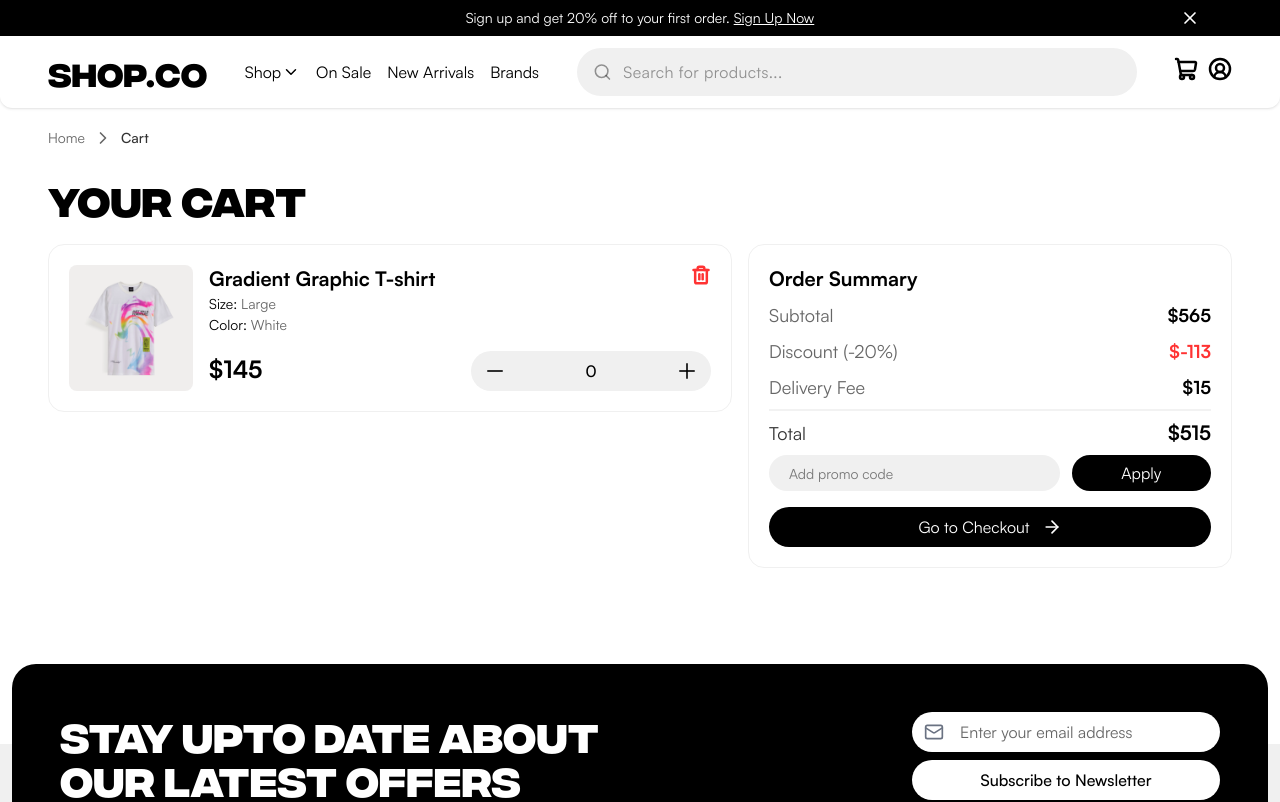
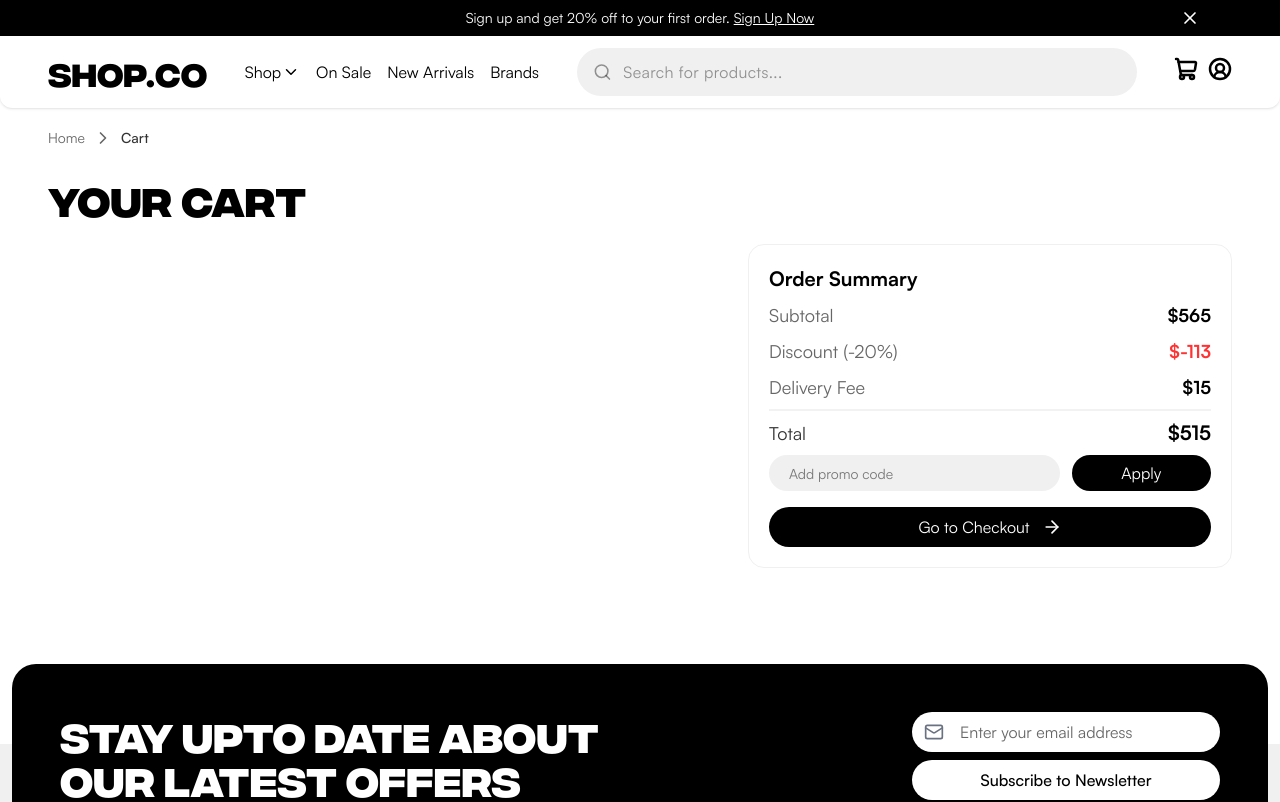
Before and after one commit to 01mehran/shopverse, a React (Vite) app: page /cart in a window 1280 px wide. Shown: the top 802 px of the page. Built offline with nearby package versions, Linux system fonts and the light colour scheme.

Commit message:
feat(cart): implement show products added to cart Closes #63

```diff
--- a/src/features/cart/components/CartItem.tsx
+++ b/src/features/cart/components/CartItem.tsx
@@ -1,54 +1,29 @@
+// Libraries;
+import { useQuery } from "@tanstack/react-query";
+
+// Services;
+import { api } from "@/services/api";
+
 // Components;
-import { AddToCart, Container } from "@/shared/components";
-import OrderSummary from "./OrderSummary";
-
-// Motion Component;
-import { motion } from "motion/react";
-
-// Animations;
-import {
-  productCardContainerVariants,
-  productCardVariants,
-} from "@/shared/animations";
+import { AddToCart } from "@/shared/components";
 
 // icons;
 import { Trash2 } from "lucide-react";
 
-// Static Images;
-import pic1 from "@/features/cart/assets/pic13.png";
+// Stores;
+import type { cartItem } from "@/stores/cartStore";
 
-export default function CartItem() {
+export default function CartItem({ id }: cartItem) {
+  const { data } = useQuery({
+    queryKey: ["product", id],
+    queryFn: async () => await api.get(`/products/${id}`),
+  });
+
   return (
-    <section>
-      <Container>
-        {/* Title */}
-        <motion.h1
-          initial={{ y: 40, opacity: 0 }}
-          whileInView={{ y: 0, opacity: 1 }}
-          transition={{ duration: 0.6 }}
-          viewport={{ once: true }}
-          className="font-IntegralCF text-[32px] font-bold uppercase sm:text-[40px]"
-        >
-          your cart
-        </motion.h1>
-
-        <motion.div
-          variants={productCardContainerVariants}
-          initial="hidden"
-          whileInView="visible"
-          viewport={{ once: true }}
-
-          className="mt-4 grid grid-cols-1 items-start gap-4 pb-4 md:grid-cols-12"
-        >
-          <motion.article
-            variants={productCardVariants}
-            className="border-bg-muted col-span-7 flex flex-col justify-between gap-8 divide-y divide-black/10 rounded-2xl border p-2.5 md:p-5"
-          >
-            {/* Product Cart */}
-            <div className="relative flex w-full gap-2 md:gap-4">
+    <section className="relative flex w-full gap-2 md:gap-4">
       {/* Product Image */}
       <img
-                src={pic1}
+        src={data?.data.image}
         alt="clothes"
         className="w-24 rounded-lg object-cover md:w-31"
       />
@@ -56,9 +31,7 @@ export default function CartItem() {
       {/* Product Info */}
       <div className="flex w-full flex-col justify-between">
         <div className="flex flex-col gap-px">
-                  <p className="text-base font-bold sm:text-xl">
-                    Gradient Graphic T-shirt
-                  </p>
+          <p className="text-base font-bold sm:text-xl">{data?.data.name}</p>
           <p className="text-sm font-normal">
             Size: <span className="text-black/60">Large</span>
           </p>
@@ -69,8 +42,8 @@ export default function CartItem() {
 
         {/* AddToCart */}
         <div className="flex w-full justify-between">
-                  <p className="text-[24px] font-bold">$145</p>
-                  <AddToCart id={1} variant="cart-item" />
+          <p className="text-[24px] font-bold">${data?.data.price}</p>
+          <AddToCart id={id} variant="cart-item" />
         </div>
       </div>
 
@@ -78,13 +51,6 @@ export default function CartItem() {
       <button className="text-red absolute top-0 right-0 cursor-pointer rounded-full bg-white">
         <Trash2 size={20} strokeWidth={3} />
       </button>
-            </div>
-          </motion.article>
-
-          {/* Order Summary */}
-          <OrderSummary />
-        </motion.div>
-      </Container>
     </section>
   );
 }
--- a/src/pages/Cart.tsx
+++ b/src/pages/Cart.tsx
@@ -1,12 +1,64 @@
 // Components;
 import CartItem from "@/features/cart/components/CartItem";
-import { BreadCrumb } from "@/shared/components";
+import OrderSummary from "@/features/cart/components/OrderSummary";
+import { BreadCrumb, Container } from "@/shared/components";
+
+// Animations;
+import {
+  productCardContainerVariants,
+  productCardVariants,
+} from "@/shared/animations";
+
+// Zustand;
+import { useCartStore } from "@/stores/cartStore";
+
+// Motion Components;
+import { motion } from "motion/react";
 
 export default function Cart() {
+  const cartItems = useCartStore((state) => state.cartItems);
+
   return (
     <section>
       <BreadCrumb items={[{ label: "Cart" }]} />
-      <CartItem />
+
+      <Container>
+        {/* Title */}
+        <motion.h1
+          initial={{ y: 40, opacity: 0 }}
+          whileInView={{ y: 0, opacity: 1 }}
+          transition={{ duration: 0.6 }}
+          viewport={{ once: true }}
+          className="font-IntegralCF text-[32px] font-bold uppercase sm:text-[40px]"
+        >
+          your cart
+        </motion.h1>
+
+        <motion.div
+          variants={productCardContainerVariants}
+          initial="hidden"
+          whileInView="visible"
+          viewport={{ once: true }}
+
+          className="mt-4 grid grid-cols-1 items-start gap-4 pb-4 md:grid-cols-12"
+        >
+          <div className="col-span-7 w-full">
+            {cartItems.map((item) => (
+              <motion.article
+                key={item.id}
+                variants={productCardVariants}
+                className="border-bg-muted flex flex-col justify-between gap-8 divide-y divide-black/10 rounded-2xl border p-2.5 md:p-5"
+              >
+                {/* Product Cart */}
+                <CartItem {...item} />
+              </motion.article>
+            ))}
+          </div>
+
+          {/* Order Summary */}
+          <OrderSummary />
+        </motion.div>
+      </Container>
     </section>
   );
 }
--- a/src/shared/components/header/HeaderIcons.tsx
+++ b/src/shared/components/header/HeaderIcons.tsx
@@ -22,7 +22,12 @@ export default function HeaderIcons() {
   return (
     <section className="flex items-baseline gap-2.5">
       {/* Cart Icon; */}
-      <Link to={`/cart`}>
+      <Link
+        to={`/cart`}
+        onClick={() => {
+          scrollTo({ left: 0, top: 0, behavior: "smooth" });
+        }}
+      >
         <button className="relative cursor-pointer focus-within:border-0 hover:text-black/80">
           <ShoppingCart strokeWidth={2.5} />
 
--- a/src/stores/cartStore.ts
+++ b/src/stores/cartStore.ts
@@ -1,7 +1,7 @@
 import { create } from "zustand";
 
 // Each Item;
-type cartItem = {
+export type cartItem = {
   id: number;
   quantity: number;
 };
```
Lines whose indentation alone changed are shown as unchanged.
